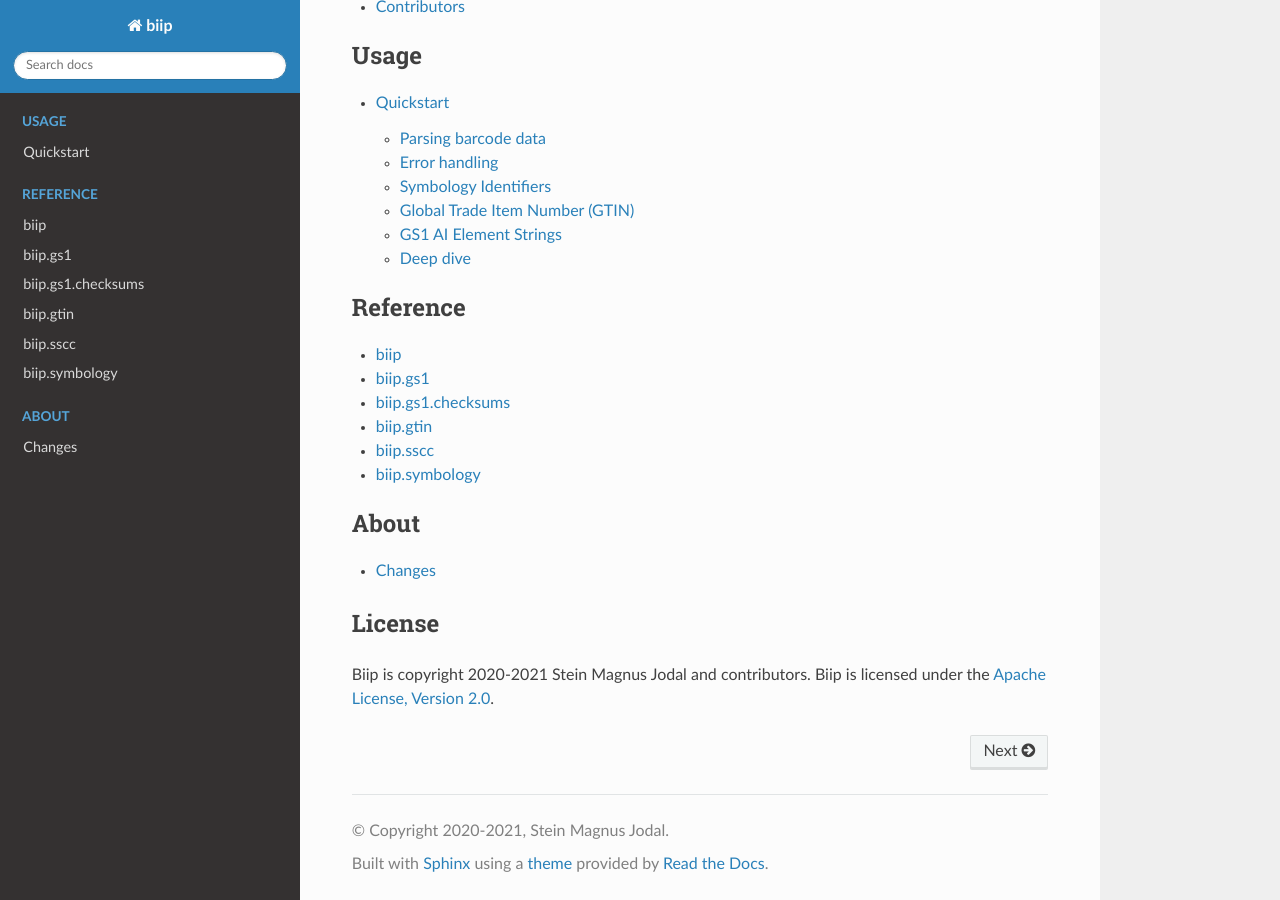
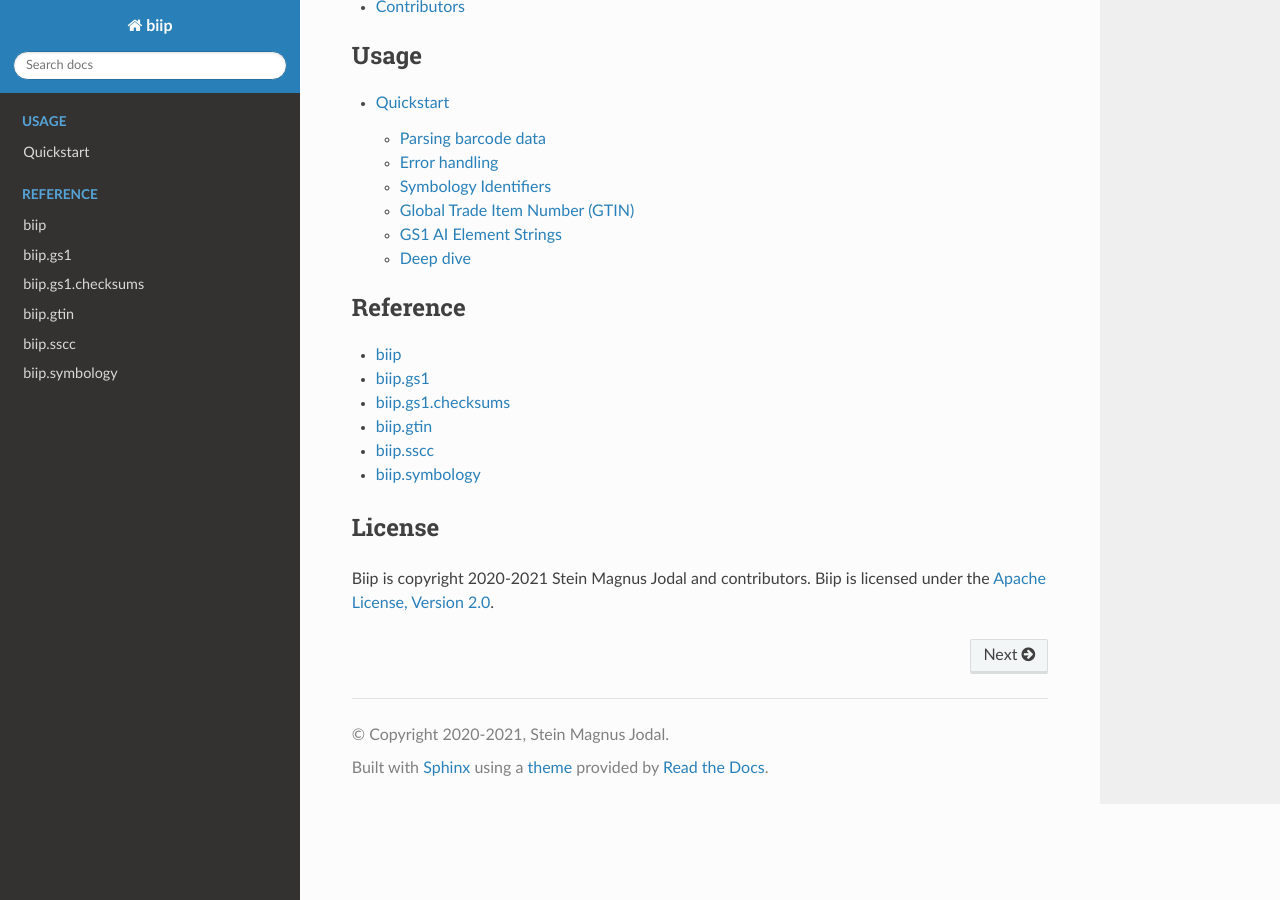
Before and after one commit to jodal/biip, a Sphinx documentation site: the page built from docs/index.rst, in a window 1280 px wide and 900 px high, scrolled down 940 px. Built offline with Sphinx 7.4.7 and the Read the Docs theme 2.0.0, drawn with Linux system fonts in a browser that asks for light colours.

```diff
--- a/docs/changes.rst
+++ /dev/null
@@ -1,6 +0,0 @@
-=======
-Changes
-=======
-
-The changes between Biip versions can be found at the
-`GitHub release page <https://github.com/jodal/biip/releases>`_.
--- a/docs/index.rst
+++ b/docs/index.rst
@@ -64,12 +64,6 @@ Project resources
     api/sscc
     api/symbology
 
-.. toctree::
-    :maxdepth: 2
-    :caption: About
-
-    changes
-
 
 License
 =======
```
